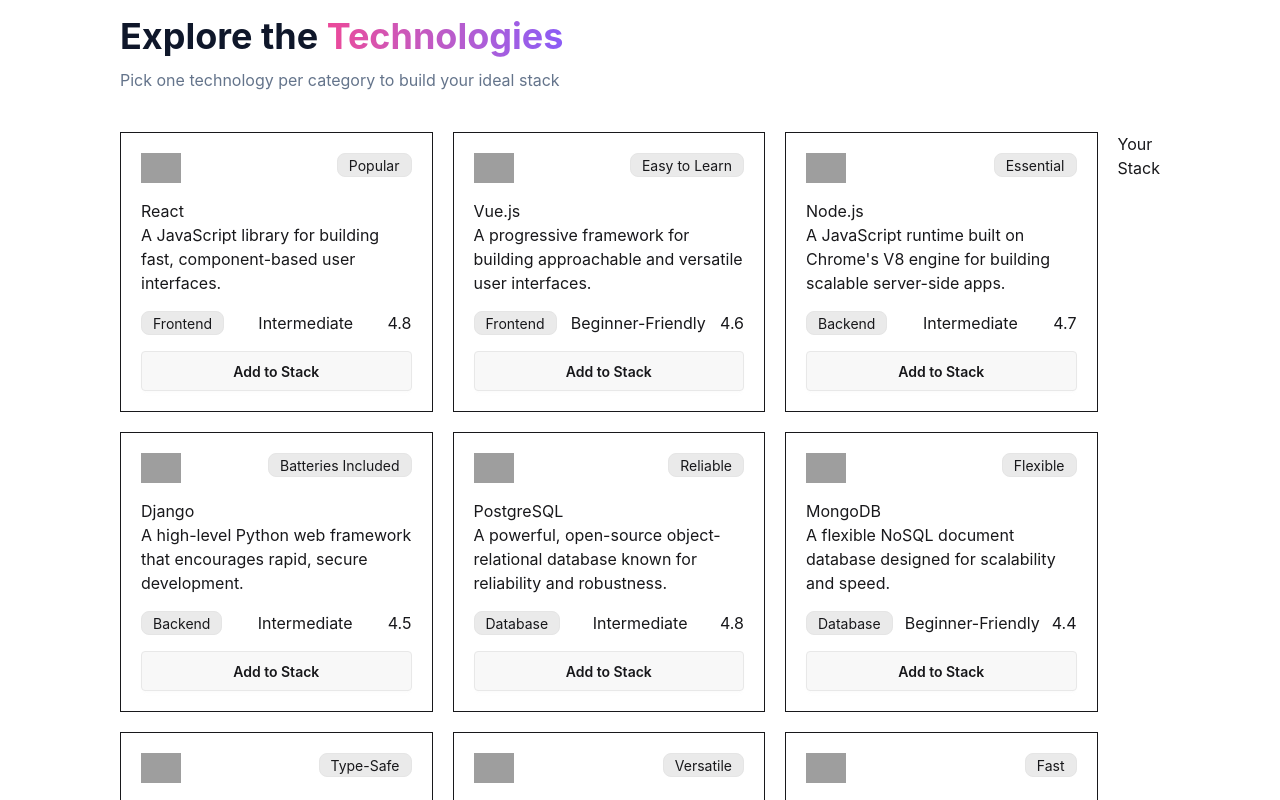
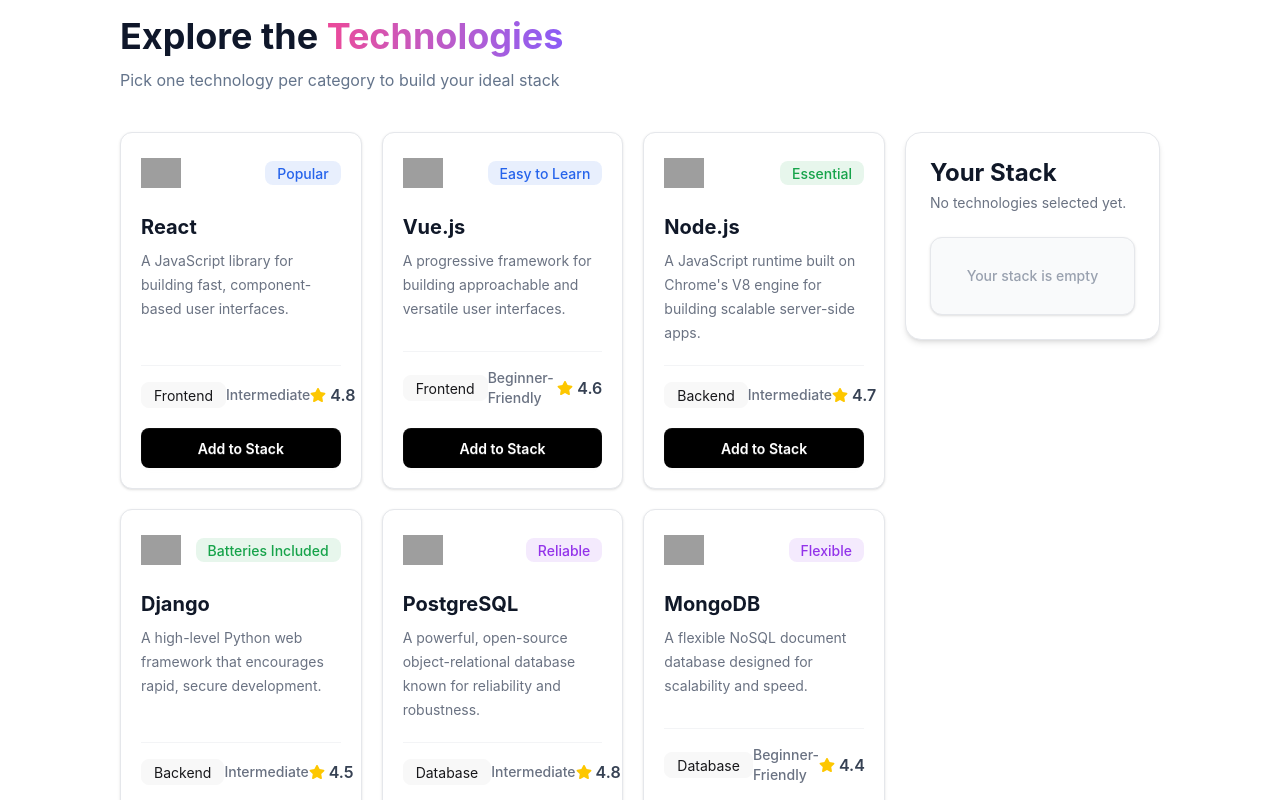
Before and after one commit to abirhj2010-TJ/b14-a05, a React (Vite) app: page / in a window 1280 px wide. Shown: the part 680-1480 px from the top of the page. Built offline with nearby package versions, Linux system fonts and the light colour scheme; grey boxes are pictures that could not be loaded.

Commit message:
technology card design added

```diff
--- a/src/Components/Technologies/Technologies.tsx
+++ b/src/Components/Technologies/Technologies.tsx
@@ -1,6 +1,7 @@
 import { use } from "react";
 import type { TechnologyType } from "../../Types/technologyType";
 import Technology from "../Technology/Technology";
+import YourStack from "../YourStack/YourStack";
 
 function Technologies({
   technologyPromise,
@@ -23,7 +24,8 @@
         </p>
       </div>
       <div className="flex gap-5">
-        <div  className="grid grid-cols-3 gap-5">
+        <div className="w-3/4">
+          <div className="grid grid-cols-3 gap-5">
             {technologies.map((technology) => (
               <Technology
                 key={technology.id}
@@ -31,8 +33,9 @@
               ></Technology>
             ))}
           </div>
-        <div>
-            <h2>Your Stack</h2>
+        </div>
+        <div className="w-1/4">
+          <YourStack></YourStack>
         </div>
       </div>
     </div>
--- a/src/Components/Technology/Technology.tsx
+++ b/src/Components/Technology/Technology.tsx
@@ -1,30 +1,68 @@
+import { FaStar } from "react-icons/fa";
 import type { TechnologyType } from "../../Types/technologyType";
+import "../../index.css";
+
+const Technology = ({ technology }: { technology: TechnologyType }) => {
 
 
-const Technology = ({technology}:{technology: TechnologyType}) => {
+  return (
+    <div className="space-y-5 rounded-xl border border-gray-200 bg-white p-5 shadow-sm flex flex-col justify-between">
+      <div className="flex items-center justify-between">
+        <img
+          className="h-10 w-10 object-contain"
+          src={technology.icon}
+          alt={technology.name}
+        />
 
-    console.log(technology)
+        <span
+          className={`badge border-0 px-3 py-3 font-medium ${
+            technology.category === "Frontend"
+              ? "bg-tech-blue/10 text-tech-blue"
+              : technology.category === "Backend"
+                ? "bg-tech-green/10 text-tech-green"
+                : technology.category === "Database"
+                  ? "bg-tech-purple/10 text-tech-purple"
+                  : technology.category === "Language"
+                    ? "bg-tech-cyan/10 text-tech-cyan"
+                    : technology.category === "Styling"
+                      ? "bg-tech-blue/10 text-tech-blue"
+                      : technology.category === "DevOps"
+                        ? "bg-tech-purple/10 text-tech-purple"
+                        : "bg-tech-orange/10 text-tech-orange"
+          }`}
+        >
+          {technology.badge}
+        </span>
+      </div>
 
-    return (
-        <div>
-            <div className="border p-5 space-y-4"> {/* main div */}
-                <div className="flex justify-between">
-                    <img className="w-10" src={technology.icon} alt="" />
-                    <span className="badge badge-soft">{technology.badge}</span>
-                </div>
-                <div>
-                    <h2>{technology.name}</h2>
-                    <p>{technology.description}</p>
-                </div>
-                <div className="flex justify-between">
-                    <span className="badge badge-soft">{technology.category}</span>
-                    <span>{technology.difficulty}</span>
-                    <span>{technology.rating}</span>
-                </div>
-                <button className="btn btn-block">Add to Stack</button>
-            </div>
-        </div>
-    );
+      <div className="space-y-2 flex flex-col flex-1">
+        <h2 className="text-xl font-bold text-gray-900">{technology.name}</h2>
+
+        <p className="text-sm leading-6 text-gray-500">
+          {technology.description}
+        </p>
+      </div>
+
+      <div className="flex items-center justify-between border-t border-gray-100 pt-4">
+        <span className="badge badge-ghost px-3 py-3">
+          {technology.category}
+        </span>
+
+        <span className="text-sm font-medium text-gray-500">
+          {technology.difficulty}
+        </span>
+
+        <span className="flex items-center gap-1 font-semibold text-gray-700">
+          <FaStar className="text-yellow-400" />
+          {technology.rating}
+        </span>
+      </div>
+
+      <button className="btn btn-block border-0 bg-black text-white rounded-lg">
+        Add to Stack
+      </button>
+    </div>
+  );
 };
 
 export default Technology;
--- /dev/null
+++ b/src/Components/YourStack/YourStack.tsx
@@ -0,0 +1,17 @@
+const YourStack = () => {
+  return (
+    <div className="rounded-2xl border border-gray-200 bg-white p-6 shadow-md">
+      <h2 className="text-2xl font-bold text-gray-900">Your Stack</h2>
+
+      <p className="mt-1 text-sm text-gray-500">
+        No technologies selected yet.
+      </p>
+
+      <div className="mt-6 flex items-center justify-center py-7 rounded-xl border border-gray-200 bg-gray-50 shadow-sm">
+        <p className="text-sm font-medium text-gray-400">Your stack is empty</p>
+      </div>
+    </div>
+  );
+};
+
+export default YourStack;
--- a/src/index.css
+++ b/src/index.css
@@ -2,8 +2,14 @@
 @plugin "daisyui";
 
 @theme {
-    --color-mainColor:#0F172A;
-    --color-high:#475569;
-    --color-med:#64748B;
-    --color-low:#94A3B8;
+  --color-mainColor: #0f172a;
+  --color-high: #475569;
+  --color-med: #64748b;
+  --color-low: #94a3b8;
+
+  --color-tech-blue: #2563eb;
+  --color-tech-green: #16a34a;
+  --color-tech-purple: #9333ea;
+  --color-tech-orange: #ea580c;
+  --color-tech-cyan: #0891b2;
 }
```
Lines whose indentation alone changed are shown as unchanged.
